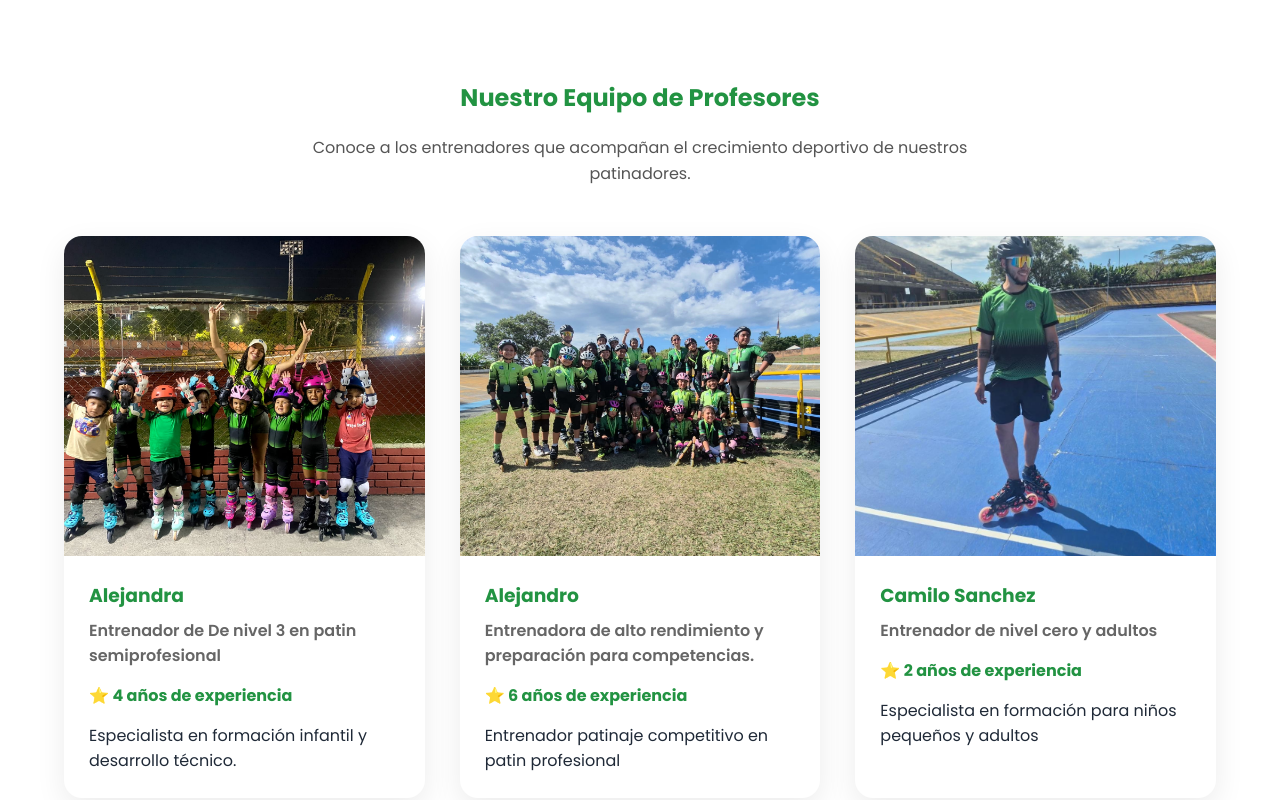
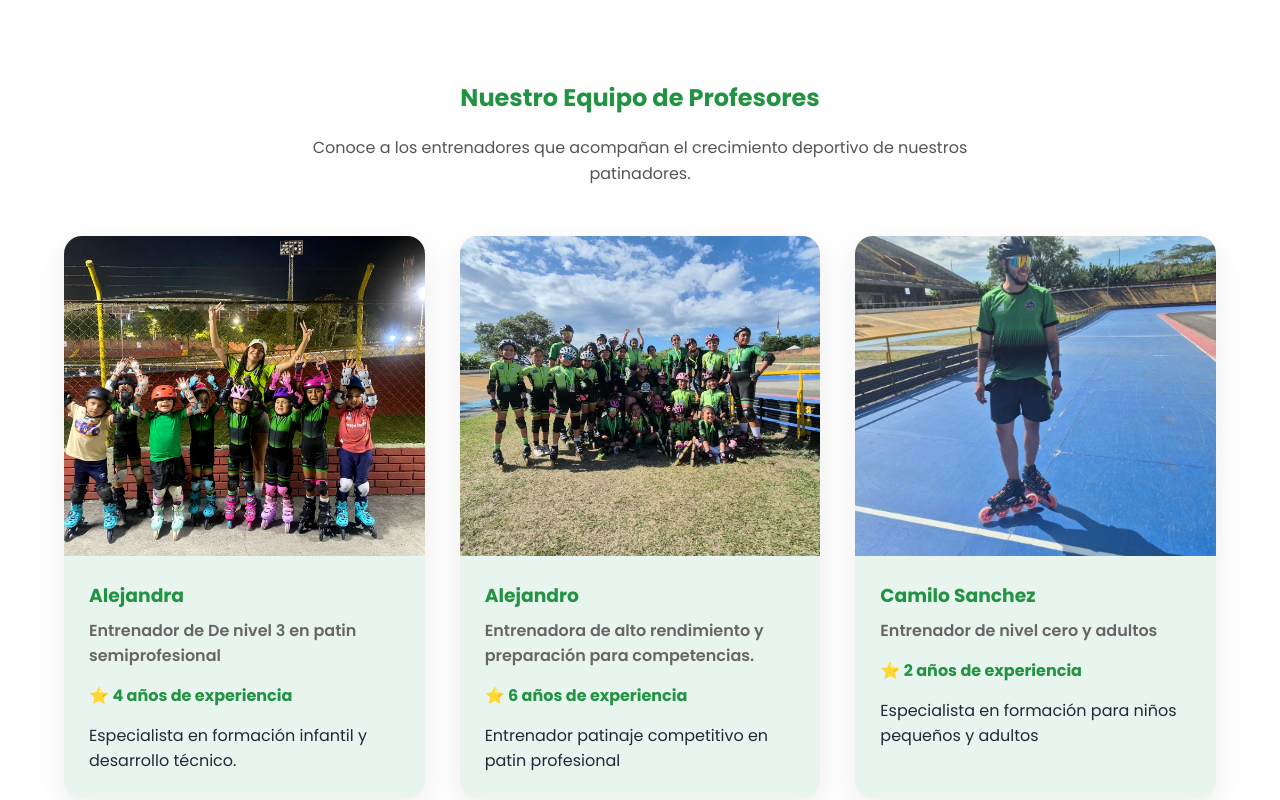
Before and after one commit to Camilo200536/escuela-patinaje-web_Apolo-Skating, a React (Vite) app: page /profesores in a window 1280 px wide. Shown: the top 800 px of the page. Built offline with nearby package versions, Linux system fonts and the light colour scheme.

Commit message:
Se guardan los cambios

```diff
--- a/src/components/GalleryCard/GalleryCard.css
+++ b/src/components/GalleryCard/GalleryCard.css
@@ -1,5 +1,5 @@
 .gallery-card {
-    background: white;
+    background: #e8f5ee;
     border-radius: 16px;
     overflow: hidden;
     box-shadow: 0 8px 25px rgba(0, 0, 0, 0.08);
--- a/src/components/TeacherCard/TeacherCard.css
+++ b/src/components/TeacherCard/TeacherCard.css
@@ -1,6 +1,6 @@
 .teacher-card{
 
-    background:#fff;
+    background:#e8f5ee;
 
     border-radius:18px;
 
```
